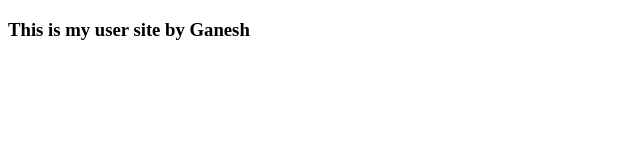
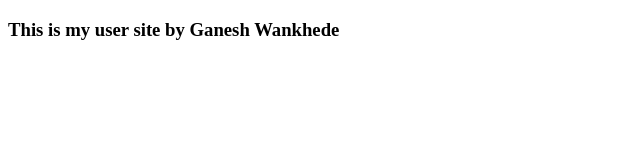
Before and after one commit to ganeshw24/user-site, a plain HTML site: page index.html in a window 1280 px wide. Shown: the whole page, without its empty margins (0-640 px from the left). Drawn offline with Linux system fonts and the light colour scheme.

Commit message:
added surname to homapage

```diff
--- a/index.html
+++ b/index.html
@@ -6,6 +6,6 @@
     <title>Document</title>
 </head>
 <body>
-    <h3>This is my user site by Ganesh</h3>
+    <h3>This is my user site by Ganesh Wankhede</h3>
 </body>
 </html>
```
